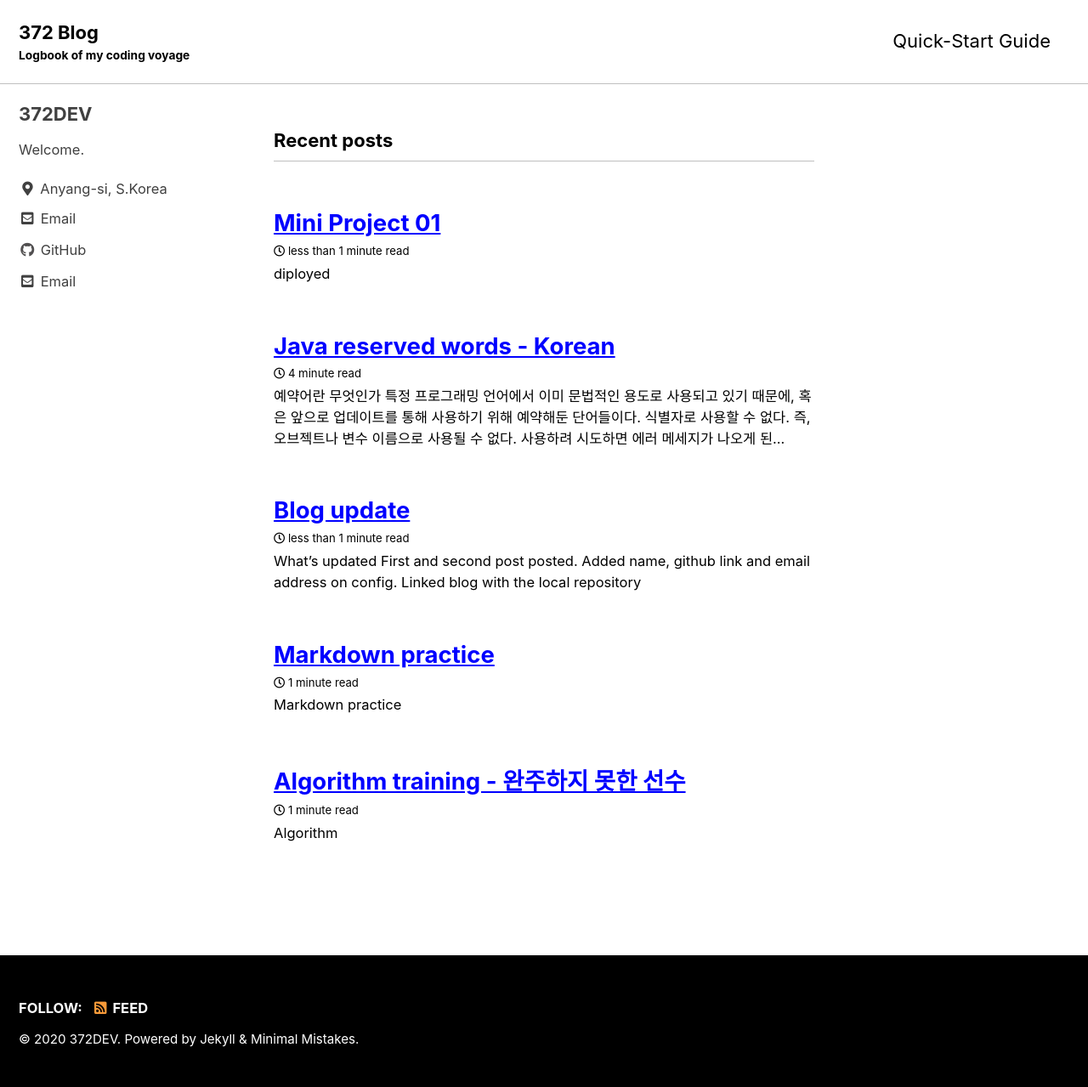
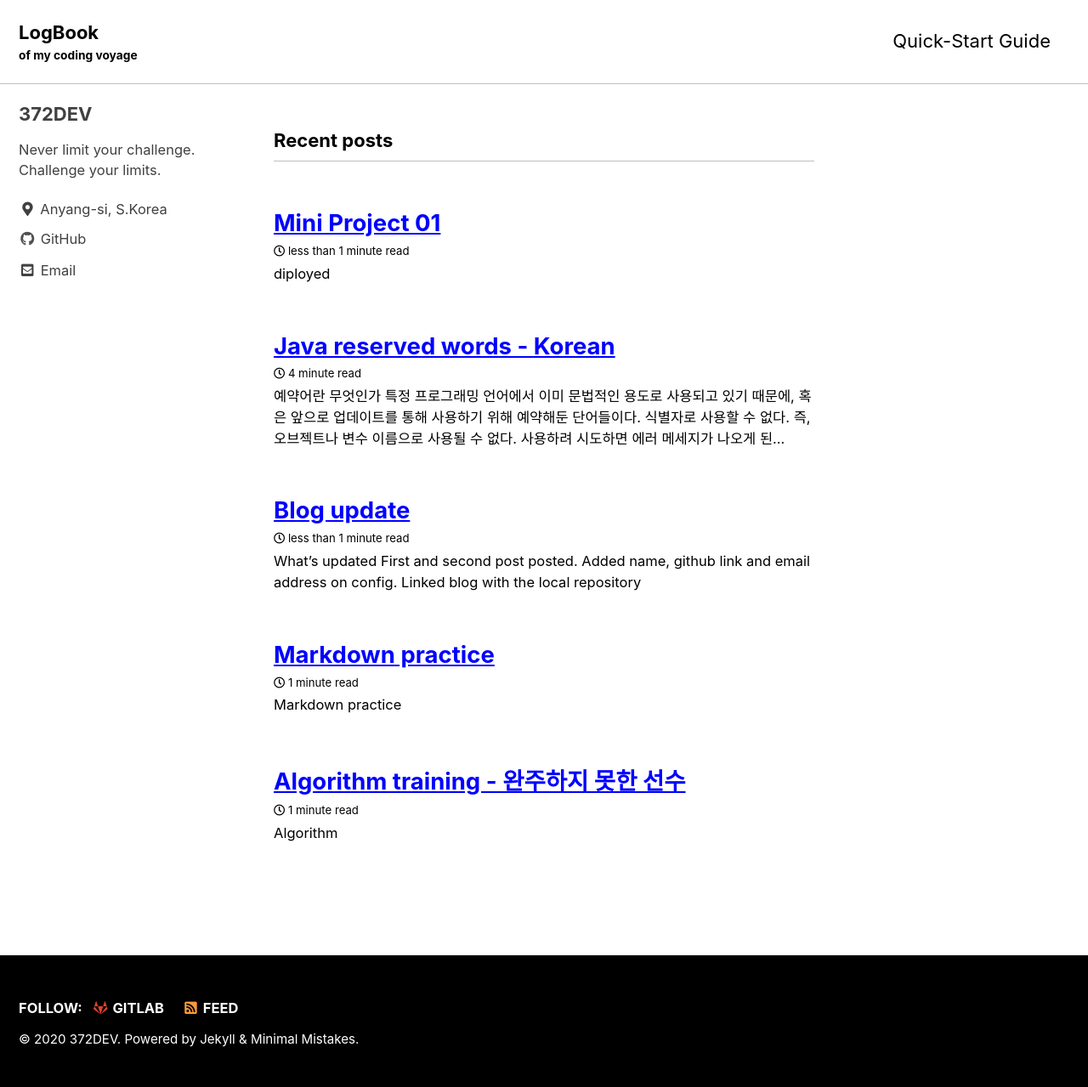
Before and after one commit to 372dev/372dev.github.io, a Jekyll site: the page built from index.html, in a window 1280 px wide. Shown: the whole page at 85% size. Built offline with Jekyll 4.4.1, drawn with Linux system fonts in a browser that asks for light colours; cached includes are drawn as plain includes; the list of posts is cut into pages by our own code.

Commit message:
Update _config.yml

```diff
--- a/_config.yml
+++ b/_config.yml
@@ -19,11 +19,11 @@ remote_theme: "mmistakes/minimal-mistakes@4.20.1"
 
 # Site Settings
 locale: "en-US"
-title: "372 Blog"
+title: "LogBook"
 title_separator: "_"
-subtitle: "Logbook of my coding voyage" # site tagline that appears below site title in masthead
+subtitle: "of my coding voyage" # site tagline that appears below site title in masthead
 name: "372DEV"
-description: "A dev trainee."
+description: "Learning Java ATM"
 url: https://372dev.github.io
 baseurl: "" # the subpath of your site, e.g. "/blog"
 repository: "https://github.com/372dev/372dev.github.io" # GitHub username/repo-name e.g. "mmistakes/minimal-mistakes"
@@ -97,13 +97,13 @@ analytics:
 author:
   name: "372DEV"
   avatar: # path of avatar image, e.g. "/assets/images/bio-photo.jpg"
-  bio: "Welcome."
+  bio: "Never limit your challenge. Challenge your limits."
   location: "Anyang-si, S.Korea"
   email: "372dev@gmail.com"
   links:
     - label: "Email"
       icon: "fas fa-fw fa-envelope-square"
-      url: "mailto:372dev@gmail.com"
+      # url: "mailto:372dev@gmail.com"
     - label: "Website"
       icon: "fas fa-fw fa-link"
       # url: "https://your-website.com"
@@ -134,7 +134,7 @@ footer:
       # url:
     - label: "GitLab"
       icon: "fab fa-fw fa-gitlab"
-      # url:
+      url: https://github.com/372dev
     - label: "Bitbucket"
       icon: "fab fa-fw fa-bitbucket"
       # url:
```
